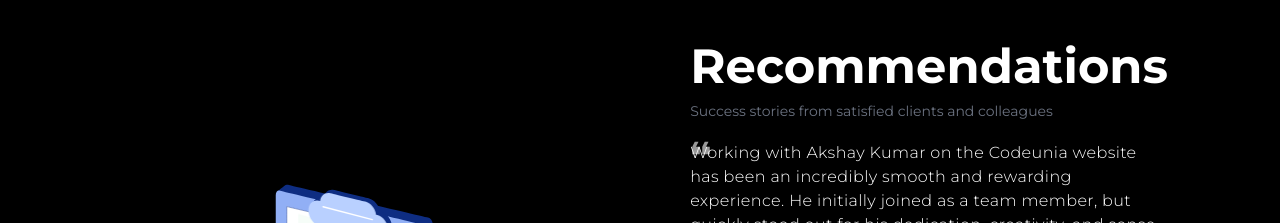
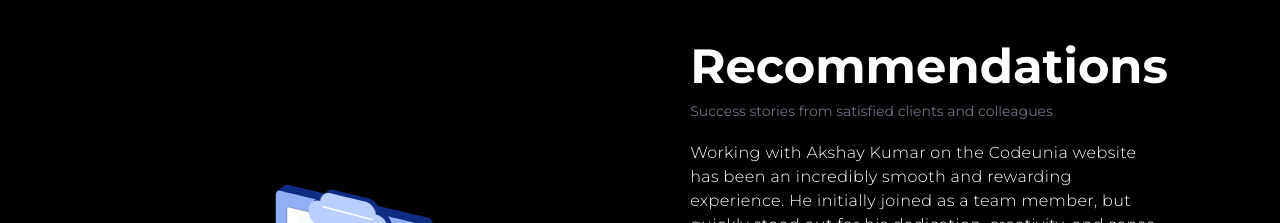
Before and after one commit to akshay0611/personal-portfolio, a Next.js app: page / in a window 1280 px wide. Shown: the part 6220-6443 px from the top of the page. Built offline with nearby package versions, Linux system fonts and the light colour scheme; no server answers.

Commit message:
Remove quote icon from testimonials section

```diff
--- a/src/components/home/testimonials.tsx
+++ b/src/components/home/testimonials.tsx
@@ -2,7 +2,6 @@ import React, { useState } from 'react';
 import Lottie from 'components/common/LottieWrapper';
 import RecommendationAnimation from '../../assets/lottie/recommendation.json';
 import { ReactMarkdown } from 'react-markdown/lib/react-markdown';
-import { MdFormatQuote } from 'react-icons/md';
 import { recommendations } from 'utils/constants/Recommendations';
 import Link from 'next/link';
 import { Transition } from '@headlessui/react';
@@ -73,8 +72,6 @@ function Testimonials() {
 								>
 									{recommendation.message}
 								</ReactMarkdown>
-								{/* Top left quote */}
-								<MdFormatQuote className='absolute -top-2 -left-1 rotate-180 text-3xl opacity-60' />
 							</div>
 							<div className='flex items-center justify-between mt-5'>
 								<div className='flex items-center gap-2'>
```
